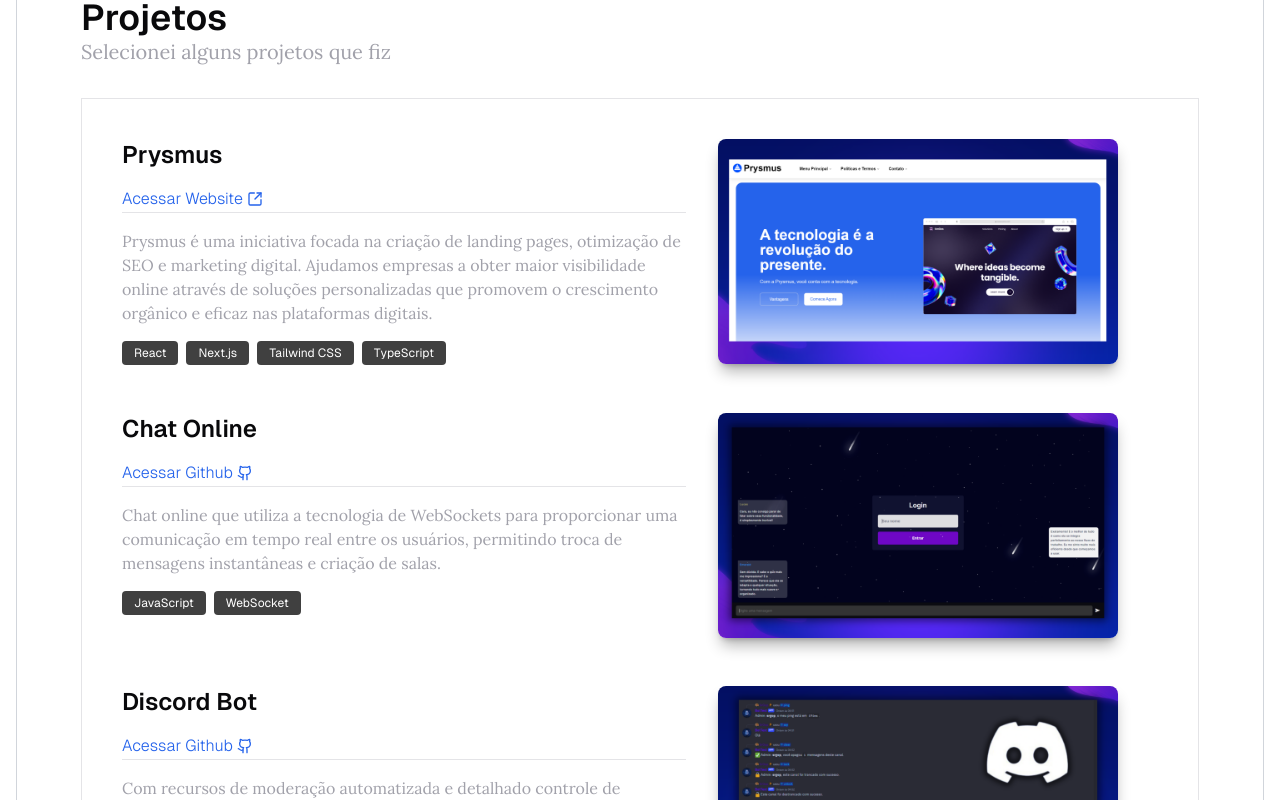
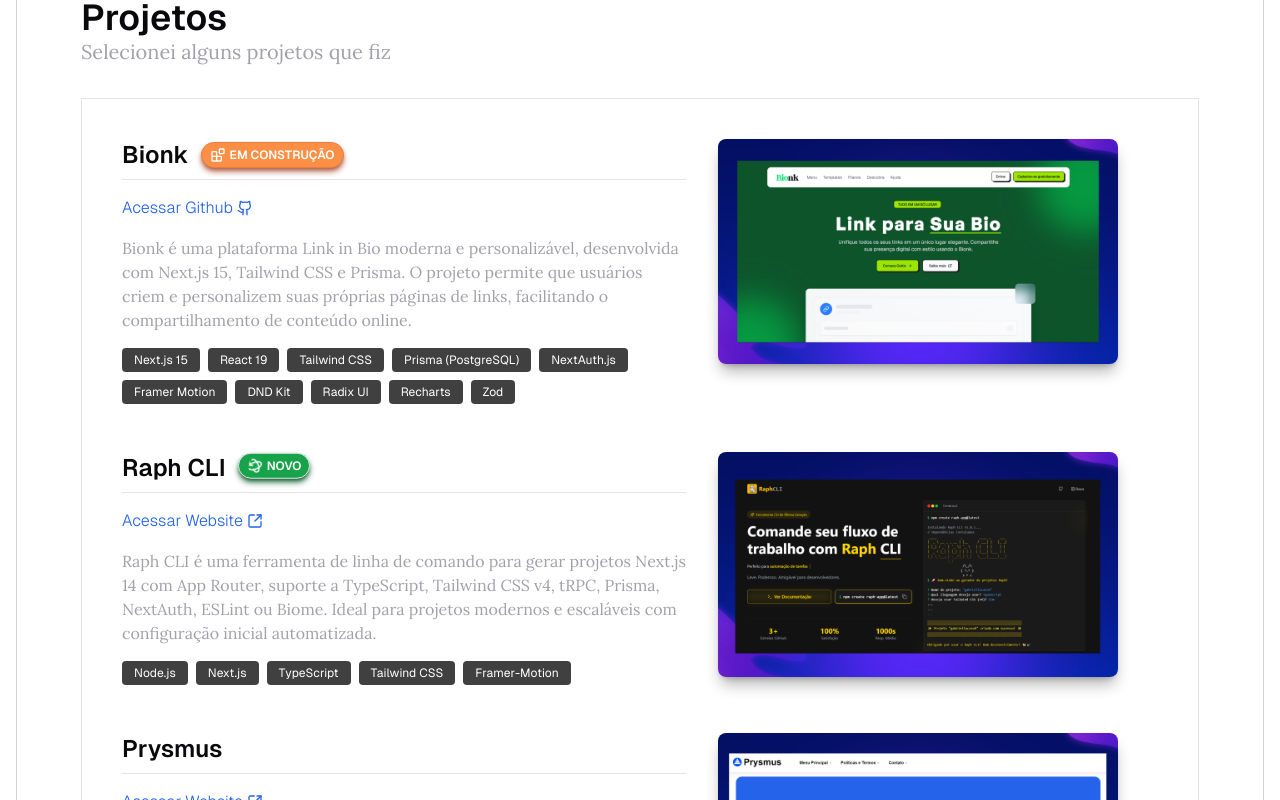
Before and after one commit to gabriellucasvh/portfolio, a Next.js app: page / in a window 1280 px wide. Shown: the part 720-1520 px from the top of the page. Built offline with nearby package versions, Linux system fonts and the light colour scheme.

Commit message:
feat: adiciona destaque visual para projetos "novo" e "em construção" + adiciona projetos Raph e Bionk

```diff
--- a/components/Sections/Projetos.tsx
+++ b/components/Sections/Projetos.tsx
@@ -1,8 +1,40 @@
-import { Github, SquareArrowOutUpRight } from 'lucide-react';
+import { BadgePlus, Blocks, CircleFadingPlus, Github, Rotate3D, SquareArrowOutUpRight } from 'lucide-react';
 import Image from 'next/image';
 import Link from 'next/link';
 
 const ProjetosItems = [
+  {
+    title: "Bionk",
+    description:
+      "Bionk é uma plataforma Link in Bio moderna e personalizável, desenvolvida com Next.js 15, Tailwind CSS e Prisma. O projeto permite que usuários criem e personalizem suas próprias páginas de links, facilitando o compartilhamento de conteúdo online.",
+    img: "/projetos/bionk.png",
+    tecs: [
+      "Next.js 15",
+      "React 19",
+      "Tailwind CSS",
+      "Prisma (PostgreSQL)",
+      "NextAuth.js",
+      "Framer Motion",
+      "DND Kit",
+      "Radix UI",
+      "Recharts",
+      "Zod"
+    ],
+    link: {
+      type: "github",
+      url: "https://github.com/gabriellucasvh/bionk"
+    },
+    status: "em-construcao"
+  },
+  {
+    title: "Raph CLI",
+    description:
+      "Raph CLI é uma ferramenta de linha de comando para gerar projetos Next.js 14 com App Router, suporte a TypeScript, Tailwind CSS v4, tRPC, Prisma, NextAuth, ESLint ou Biome. Ideal para projetos modernos e escaláveis com configuração inicial automatizada.",
+    img: "/projetos/raph.png",
+    tecs: ["Node.js", "Next.js", "TypeScript", "Tailwind CSS", "Framer-Motion"],
+    link: { type: "website", url: "https://raph1.vercel.app" },
+    status: "novo",
+  },
   {
     title: "Prysmus",
     description:
@@ -50,8 +82,21 @@
         {ProjetosItems.map((item, index) => (
           <div key={index} className="flex flex-col md:flex-row items-center md:items-start justify-between gap-8">
             <div className="flex flex-col max-w-full md:max-w-xl text-center md:text-left">
-              <h1 className="text-2xl font-semibold  border-b dark:border-gray-700">
+              <h1 className="text-2xl font-semibold border-b dark:border-gray-700 pb-2 flex items-center gap-3">
                 {item.title}
+
+                {item.status === "novo" && (
+                  <span className="flex items-center gap-1 animate-bounce bg-green-600 shadow-md shadow-green-800 border text-white text-xs font-semibold px-2 py-1 rounded-full uppercase">
+                    <Rotate3D className='animate-spin' size={16} /> Novo
+                  </span>
+                )}
+                {item.status === "em-construcao" && (
+                  <span className="flex items-center gap-1 animate-pulse bg-orange-500 shadow-md shadow-orange-800 border border-orange-600 text-white text-xs font-semibold px-2 py-1 rounded-full uppercase cursor-progress">
+                    <Blocks size={16} /> Em construção
+                  </span>
+                )}
+              </h1>
+
               <div>
                 {item.link.type === "website" && (
                   <Link
@@ -78,7 +123,6 @@
                   </Link>
                 )}
               </div>
-              </h1>
               <span className="text-zinc-400 mt-4 font-lora ">
                 {item.description}
               </span>
```
Also changed, not shown: public/projetos/bionk.png (added), public/projetos/raph.png (added). Lines whose indentation alone changed are shown as unchanged.
